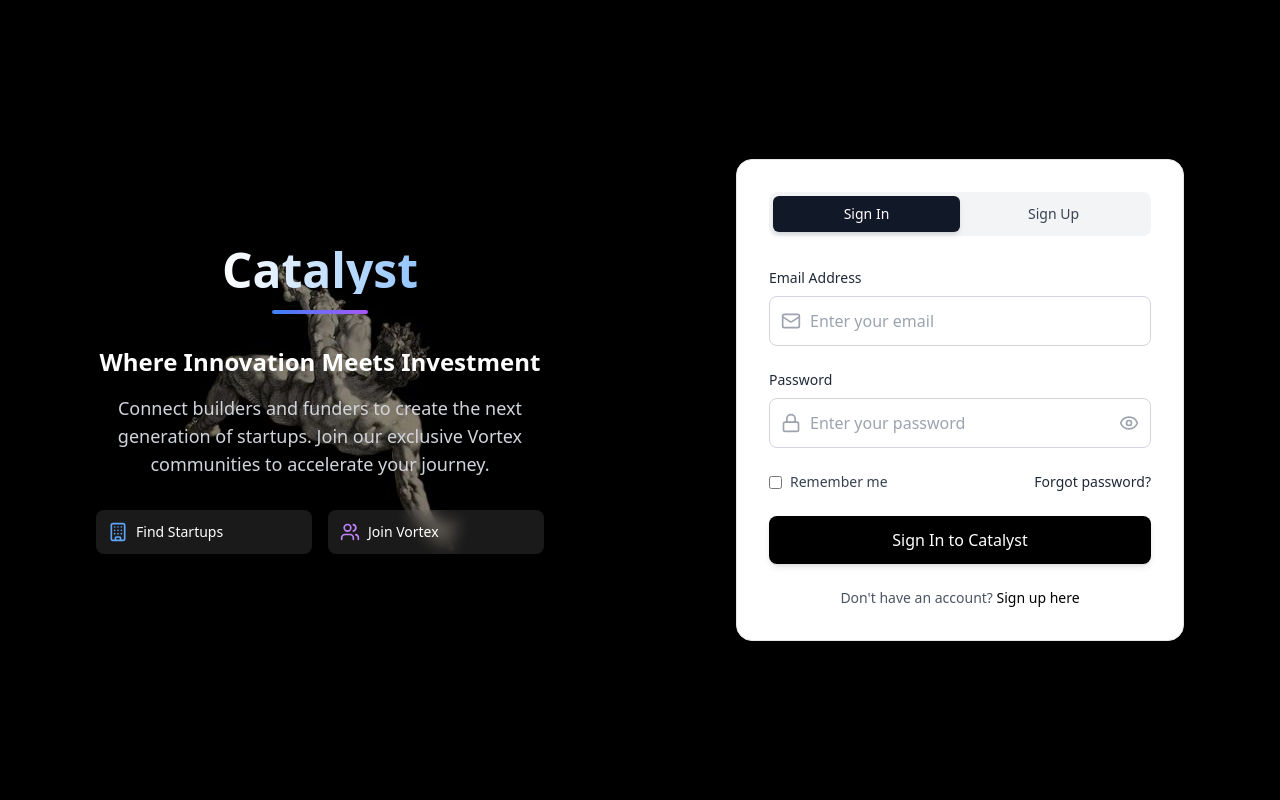
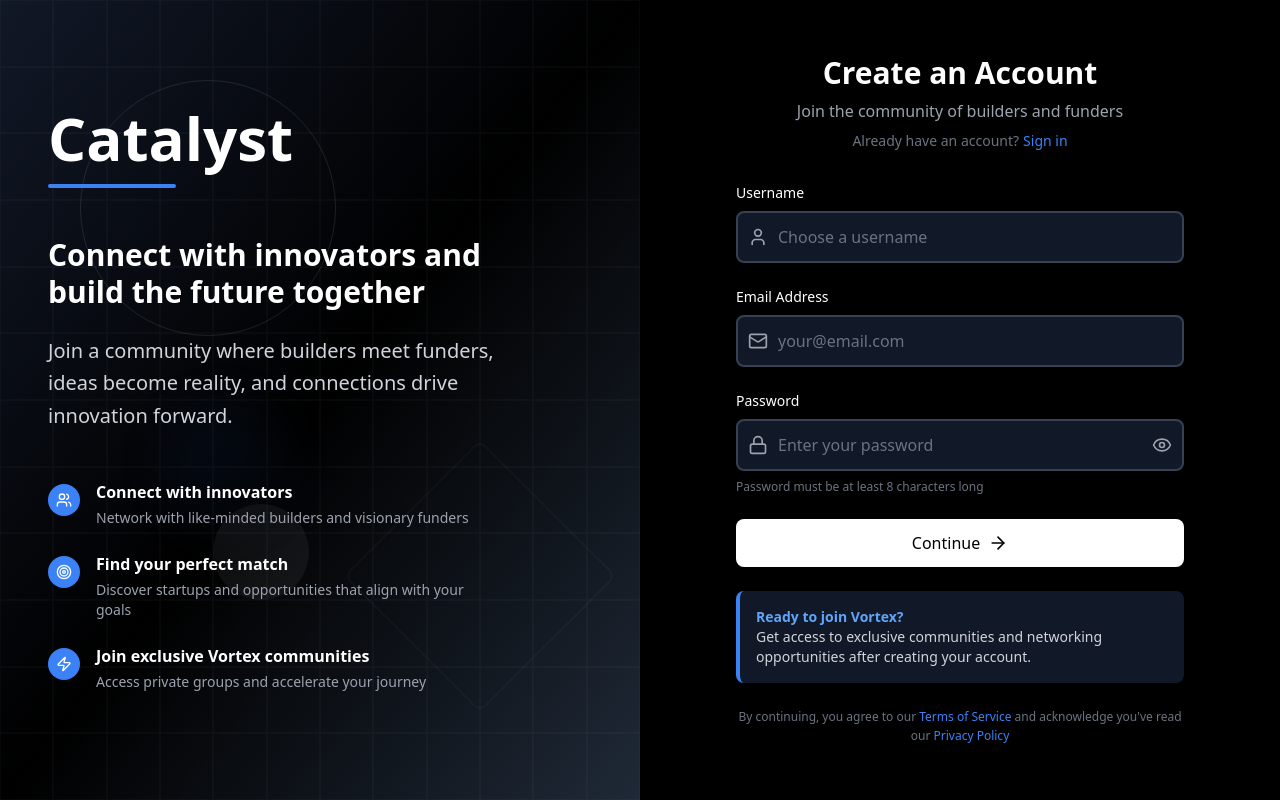
Before and after one commit to mohakchakraborty2004/Catalyst, a Next.js app: page /auth in a window 1280 px wide. Built offline with nearby package versions, Linux system fonts and the light colour scheme.

Commit message:
auth complete

```diff
--- a/src/actions/authOptions.ts
+++ b/src/actions/authOptions.ts
@@ -65,6 +65,11 @@ providers : [
 
 ],
 secret : "secret",
+
+  pages: {
+    signIn: '/auth',
+  },
+
 callbacks : {
 
      async jwt({ token, user, account, profile }: any) {
--- a/src/app/layout.tsx
+++ b/src/app/layout.tsx
@@ -1,6 +1,7 @@
 import type { Metadata } from "next";
 import localFont from "next/font/local";
 import "./globals.css";
+import { Providers } from "./provider";
 
 const geistSans = localFont({
   src: "./fonts/GeistVF.woff",
@@ -28,7 +29,9 @@ export default function RootLayout({
       <body
         className={`${geistSans.variable} ${geistMono.variable} antialiased`}
       >
-        {children}
+        <Providers>
+          {children}
+        </Providers>
       </body>
     </html>
   );
--- /dev/null
+++ b/src/app/provider.tsx
@@ -0,0 +1,7 @@
+"use client";
+
+import { SessionProvider } from "next-auth/react";
+
+export function Providers({ children }: { children: React.ReactNode }) {
+  return <SessionProvider>{children}</SessionProvider>;
+}
--- a/src/components/auth-page.tsx
+++ b/src/components/auth-page.tsx
@@ -1,125 +1,193 @@
-"use client"
-
 import React, { useState } from 'react';
-import { Eye, EyeOff, Mail, Lock, User, Building, Users } from 'lucide-react';
+import { Eye, EyeOff, Mail, Lock, User, ArrowRight, Users, Target, Zap } from 'lucide-react';
+import { getSession, signIn } from 'next-auth/react';
+import { useRouter } from 'next/navigation';
 
 export default function AuthPage() {
-  const [isSignIn, setIsSignIn] = useState(true);
+  const [isSignIn, setIsSignIn] = useState(false);
   const [showPassword, setShowPassword] = useState(false);
+  const [loading, setLoading] = useState(false);
   const [formData, setFormData] = useState({
-    name: '',
+    username: '',
     email: '',
     password: '',
-    userType: 'builder'
   });
+  const router = useRouter()
 
-  const handleInputChange = (e: React.ChangeEvent<HTMLInputElement | HTMLSelectElement>) => {
+  const handleInputChange = (e: React.ChangeEvent<HTMLInputElement>) => {
     setFormData({
       ...formData,
       [e.target.name]: e.target.value
     });
   };
 
-  const handleSubmit = (e: React.FormEvent) => {
+ const handleSubmit = async (e: React.FormEvent) => {
     e.preventDefault();
-    console.log('Form submitted:', formData);
-    // Handle authentication logic here
+    setLoading(true);
+    const email = formData.email
+    const password = formData.password
+    const username = formData.username
+    try {
+      const result = await signIn('credentials', {
+        email,
+        password,
+        username : isSignIn ? '' : username,
+        redirect: false,
+      });
+
+      if (result?.error) {
+        alert("error");
+      } else if (result?.ok) {
+        // Get the session to ensure user is authenticated
+        const session = await getSession();
+        if (session) {
+          router.push('/Profile');
+          router.refresh();
+        }
+      }
+    } catch (error) {
+       console.log("error occured");
+    } finally {
+      setLoading(false);
+    }
   };
 
   return (
-    <div className="min-h-screen flex">
+    <div className="min-h-screen flex bg-black">
       {/* Left Side - Image/Brand Section */}
-    <div
-  className="hidden lg:flex lg:w-1/2 relative overflow-hidden bg-center"
-  style={{
-    backgroundImage: "url('/bg-image.jpg')"
-  }}
->
-  {/* Dark overlay to maintain text readability */}
-  <div className="absolute inset-0 bg-black/10"></div>
+      <div className="hidden lg:flex lg:w-1/2 relative overflow-hidden">
+        {/* Background Pattern */}
+        <div className="absolute inset-0 bg-gradient-to-br from-gray-900 via-black to-gray-800">
+          {/* Geometric shapes */}
+          <div className="absolute top-20 left-20 w-64 h-64 border border-white/10 rounded-full"></div>
+          <div className="absolute bottom-32 right-16 w-48 h-48 border border-white/5 rounded-lg rotate-45"></div>
+          <div className="absolute top-1/2 left-1/4 w-32 h-32 bg-blue-500/5 rounded-full blur-xl"></div>
+          <div className="absolute bottom-1/4 left-1/3 w-24 h-24 bg-white/5 rounded-full"></div>
 
-  <div className="relative z-10 flex flex-col justify-center items-center text-white p-12 w-full">
-    <div className="mb-8">
-      <h1 className="text-5xl font-bold mb-4 bg-gradient-to-r from-white to-blue-300 bg-clip-text text-transparent">
+          {/* Grid pattern */}
+          <div className="absolute inset-0 opacity-5">
+            <div className="grid grid-cols-12 grid-rows-12 h-full">
+              {Array.from({ length: 144 }).map((_, i) => (
+                <div key={i} className="border border-white/50"></div>
+              ))}
+            </div>
+          </div>
+        </div>
+
+        <div className="relative z-10 flex flex-col justify-center text-white p-12 w-full">
+          <div className="mb-12">
+            <h1 className="text-6xl font-bold mb-4 text-white">
               Catalyst
             </h1>
-      <div className="w-24 h-1 bg-gradient-to-r from-blue-500 to-purple-500 rounded-full mx-auto"></div>
+            <div className="w-32 h-1 bg-blue-500 rounded-full"></div>
           </div>
 
-    <div className="text-center max-w-md">
-      <h2 className="text-2xl font-semibold mb-4">
-        Where Innovation Meets Investment
+          <div className="max-w-md">
+            <h2 className="text-3xl font-bold mb-6 leading-tight">
+              Connect with innovators and build the future together
             </h2>
-      <p className="text-lg text-gray-300 mb-8">
-        Connect builders and funders to create the next generation of startups.
-        Join our exclusive Vortex communities to accelerate your journey.
+            <p className="text-xl text-gray-300 mb-12 leading-relaxed">
+              Join a community where builders meet funders, ideas become reality, and connections drive innovation forward.
             </p>
 
-      <div className="grid grid-cols-2 gap-4 text-sm">
-        <div className="flex items-center space-x-2 bg-white/10 backdrop-blur rounded-lg p-3">
-          <Building className="w-5 h-5 text-blue-400" />
-          <span>Find Startups</span>
+            <div className="space-y-6">
+              <div className="flex items-start space-x-4">
+                <div className="flex items-center justify-center w-8 h-8 bg-blue-500 rounded-full flex-shrink-0 mt-1">
+                  <Users className="w-4 h-4 text-white" />
                 </div>
-        <div className="flex items-center space-x-2 bg-white/10 backdrop-blur rounded-lg p-3">
-          <Users className="w-5 h-5 text-purple-400" />
-          <span>Join Vortex</span>
+                <div>
+                  <h3 className="font-semibold text-white mb-1">Connect with innovators</h3>
+                  <p className="text-gray-400 text-sm">Network with like-minded builders and visionary funders</p>
+                </div>
+              </div>
+
+              <div className="flex items-start space-x-4">
+                <div className="flex items-center justify-center w-8 h-8 bg-blue-500 rounded-full flex-shrink-0 mt-1">
+                  <Target className="w-4 h-4 text-white" />
+                </div>
+                <div>
+                  <h3 className="font-semibold text-white mb-1">Find your perfect match</h3>
+                  <p className="text-gray-400 text-sm">Discover startups and opportunities that align with your goals</p>
+                </div>
+              </div>
+
+              <div className="flex items-start space-x-4">
+                <div className="flex items-center justify-center w-8 h-8 bg-blue-500 rounded-full flex-shrink-0 mt-1">
+                  <Zap className="w-4 h-4 text-white" />
+                </div>
+                <div>
+                  <h3 className="font-semibold text-white mb-1">Join exclusive Vortex communities</h3>
+                  <p className="text-gray-400 text-sm">Access private groups and accelerate your journey</p>
+                </div>
               </div>
             </div>
           </div>
         </div>
       </div>
 
-
       {/* Right Side - Form Section */}
       <div className="w-full lg:w-1/2 flex items-center justify-center p-8 bg-black">
         <div className="w-full max-w-md">
           {/* Mobile Logo */}
           <div className="lg:hidden text-center mb-8">
-      <h1 className="text-3xl font-bold bg-gradient-to-r from-gray-800 to-black bg-clip-text text-transparent">
+            <h1 className="text-3xl font-bold text-white">
               Catalyst
             </h1>
+            <div className="w-16 h-1 bg-blue-500 rounded-full mx-auto mt-2"></div>
           </div>
 
-    <div className="bg-white rounded-2xl shadow-xl p-8 border border-gray-200">
-      {/* Toggle Buttons */}
-      <div className="flex bg-gray-100 rounded-lg p-1 mb-8">
+          <div className="space-y-8">
+            {/* Header */}
+            <div className="text-center">
+              <h2 className="text-3xl font-bold text-white mb-2">
+                {isSignIn ? 'Welcome Back' : 'Create an Account'}
+              </h2>
+              <p className="text-gray-400">
+                {isSignIn
+                  ? 'Sign in to continue your journey'
+                  : 'Join the community of builders and funders'
+                }
+              </p>
+              {!isSignIn && (
+                <p className="text-sm text-gray-500 mt-2">
+                  Already have an account?
                   <button
                     onClick={() => setIsSignIn(true)}
-          className={`flex-1 py-2 px-4 rounded-md text-sm font-medium transition-all duration-300 ${
-            isSignIn
-              ? 'bg-gray-900 text-white shadow-md'
-              : 'text-gray-700 hover:text-black'
-          }`}
+                    className="text-blue-500 hover:text-blue-400 font-medium ml-1 transition-colors"
                   >
-          Sign In
+                    Sign in
                   </button>
+                </p>
+              )}
+              {isSignIn && (
+                <p className="text-sm text-gray-500 mt-2">
+                  Don't have an account?
                   <button
                     onClick={() => setIsSignIn(false)}
-          className={`flex-1 py-2 px-4 rounded-md text-sm font-medium transition-all duration-300 ${
-            !isSignIn
-              ? 'bg-gray-900 text-white shadow-md'
-              : 'text-gray-700 hover:text-black'
-          }`}
+                    className="text-blue-500 hover:text-blue-400 font-medium ml-1 transition-colors"
                   >
-          Sign Up
+                    Sign up
                   </button>
+                </p>
+              )}
             </div>
 
+            {/* Form */}
             <div className="space-y-6">
               {!isSignIn && (
                 <div>
-            <label className="block text-sm font-medium text-gray-800 mb-2">
-              Full Name
+                  <label className="block text-sm font-medium text-white mb-2">
+                    Username
                   </label>
                   <div className="relative">
                     <User className="absolute left-3 top-1/2 transform -translate-y-1/2 text-gray-400 w-5 h-5" />
                     <input
                       type="text"
-                name="name"
-                value={formData.name}
+                      name="username"
+                      value={formData.username}
                       onChange={handleInputChange}
-                className="w-full pl-10 pr-4 py-3 border border-gray-300 rounded-lg focus:ring-2 focus:ring-black focus:border-transparent transition-all duration-300"
-                placeholder="Enter your full name"
+                      className="w-full pl-10 pr-4 py-3 bg-gray-900 border-2 border-gray-700 rounded-lg focus:border-blue-500 focus:outline-none transition-colors text-white placeholder-gray-500"
+                      placeholder="Choose a username"
                       required={!isSignIn}
                     />
                   </div>
@@ -127,7 +195,7 @@ export default function AuthPage() {
               )}
 
               <div>
-          <label className="block text-sm font-medium text-gray-800 mb-2">
+                <label className="block text-sm font-medium text-white mb-2">
                   Email Address
                 </label>
                 <div className="relative">
@@ -137,15 +205,15 @@ export default function AuthPage() {
                     name="email"
                     value={formData.email}
                     onChange={handleInputChange}
-              className="w-full pl-10 pr-4 py-3 border border-gray-300 rounded-lg focus:ring-2 focus:ring-black focus:border-transparent transition-all duration-300"
-              placeholder="Enter your email"
+                    className="w-full pl-10 pr-4 py-3 bg-gray-900 border-2 border-gray-700 rounded-lg focus:border-blue-500 focus:outline-none transition-colors text-white placeholder-gray-500"
+                    placeholder="your@email.com"
                     required
                   />
                 </div>
               </div>
 
               <div>
-          <label className="block text-sm font-medium text-gray-800 mb-2">
+                <label className="block text-sm font-medium text-white mb-2">
                   Password
                 </label>
                 <div className="relative">
@@ -155,82 +223,81 @@ export default function AuthPage() {
                     name="password"
                     value={formData.password}
                     onChange={handleInputChange}
-              className="w-full pl-10 pr-12 py-3 border border-gray-300 rounded-lg focus:ring-2 focus:ring-black focus:border-transparent transition-all duration-300"
+                    className="w-full pl-10 pr-12 py-3 bg-gray-900 border-2 border-gray-700 rounded-lg focus:border-blue-500 focus:outline-none transition-colors text-white placeholder-gray-500"
                     placeholder="Enter your password"
                     required
                   />
                   <button
                     type="button"
                     onClick={() => setShowPassword(!showPassword)}
-              className="absolute right-3 top-1/2 transform -translate-y-1/2 text-gray-400 hover:text-gray-700 transition-colors"
+                    className="absolute right-3 top-1/2 transform -translate-y-1/2 text-gray-400 hover:text-gray-200 transition-colors"
                   >
                     {showPassword ? <EyeOff className="w-5 h-5" /> : <Eye className="w-5 h-5" />}
                   </button>
                 </div>
+                {!isSignIn && (
+                  <p className="text-xs text-gray-500 mt-2">
+                    Password must be at least 8 characters long
+                  </p>
+                )}
               </div>
-
-        {!isSignIn && (
-          <div>
-            <label className="block text-sm font-medium text-gray-800 mb-2">
-              I am a
-            </label>
-            <select
-              name="userType"
-              value={formData.userType}
-              onChange={handleInputChange}
-              className="w-full px-4 py-3 border border-gray-300 rounded-lg focus:ring-2 focus:ring-black focus:border-transparent transition-all duration-300"
-            >
-              <option value="builder">Builder (Startup Founder)</option>
-              <option value="funder">Funder (Investor)</option>
-            </select>
-          </div>
-        )}
 
               {isSignIn && (
                 <div className="flex items-center justify-between text-sm">
                   <label className="flex items-center">
-              <input
-                type="checkbox"
-                className="rounded border-gray-300 text-black focus:ring-black"
-              />
-              <span className="ml-2 text-gray-700">Remember me</span>
+                    <input type="checkbox" className="rounded border-gray-600 bg-gray-900 text-blue-500 focus:ring-blue-500" />
+                    <span className="ml-2 text-gray-400">Remember me</span>
                   </label>
-            <a href="#" className="text-gray-800 hover:text-black transition-colors">
+                  <a href="#" className="text-blue-500 hover:text-blue-400 transition-colors">
                     Forgot password?
                   </a>
                 </div>
               )}
 
+             { !isSignIn && <button
+                type="submit"
+                onClick={handleSubmit}
+                className="w-full bg-white text-black py-3 px-4 rounded-lg font-medium hover:bg-gray-100 focus:ring-4 focus:ring-blue-500/20 transition-all duration-300 flex items-center justify-center space-x-2 group"
+                disabled={loading}
+              >
+                <span>{loading ? 'stirring..' : 'Continue'}</span>
+                <ArrowRight className="w-5 h-5 group-hover:translate-x-1 transition-transform" />
+              </button>}
+
+              { isSignIn && (
                    <button
                 type="submit"
-          className="w-full bg-black text-white py-3 px-4 rounded-lg font-medium hover:bg-gray-900 focus:ring-4 focus:ring-gray-600 transform hover:scale-[1.02] transition-all duration-300 shadow-md"
+                onClick={handleSubmit}
+                className="w-full bg-white text-black py-3 px-4 rounded-lg font-medium hover:bg-gray-100 focus:ring-4 focus:ring-blue-500/20 transition-all duration-300 flex items-center justify-center space-x-2 group"
+              disabled = {loading}
               >
-          {isSignIn ? 'Sign In to Catalyst' : 'Create Account'}
+                <span>{loading ? 'lessgooo...' : 'Sign In'}</span>
+                <ArrowRight className="w-5 h-5 group-hover:translate-x-1 transition-transform" />
               </button>
-      </div>
+              )
+              }
 
               {!isSignIn && (
-        <div className="mt-6 p-4 bg-gray-50 rounded-lg border border-gray-200">
-          <p className="text-sm text-gray-700 text-center">
-            <span className="font-semibold text-black">Ready to join Vortex?</span><br />
-            Connect with like-minded innovators in our exclusive communities after signing up.
+                <div className="p-4 bg-gray-900 rounded-lg border-l-4 border-blue-500">
+                  <p className="text-sm text-gray-300">
+                    <span className="font-semibold text-blue-400">Ready to join Vortex?</span><br />
+                    Get access to exclusive communities and networking opportunities after creating your account.
                   </p>
                 </div>
               )}
 
-      <p className="mt-6 text-center text-sm text-gray-600">
-        {isSignIn ? "Don't have an account? " : "Already have an account? "}
-        <button
-          onClick={() => setIsSignIn(!isSignIn)}
-          className="text-black hover:text-gray-800 font-medium transition-colors"
-        >
-          {isSignIn ? 'Sign up here' : 'Sign in here'}
-        </button>
+              {!isSignIn && (
+                <p className="text-xs text-gray-500 text-center leading-relaxed">
+                  By continuing, you agree to our{' '}
+                  <a href="#" className="text-blue-500 hover:text-blue-400">Terms of Service</a>
+                  {' '}and acknowledge you've read our{' '}
+                  <a href="#" className="text-blue-500 hover:text-blue-400">Privacy Policy</a>
                 </p>
+              )}
             </div>
           </div>
         </div>
-
+      </div>
     </div>
   );
 }
```
Lines whose indentation alone changed are shown as unchanged.
